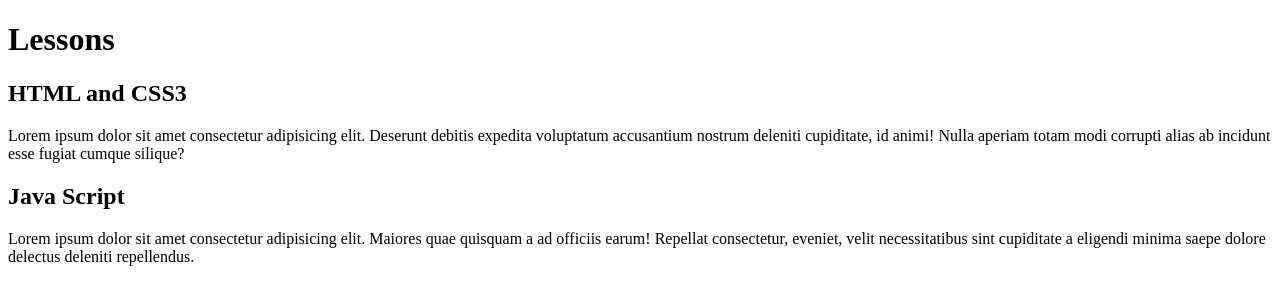
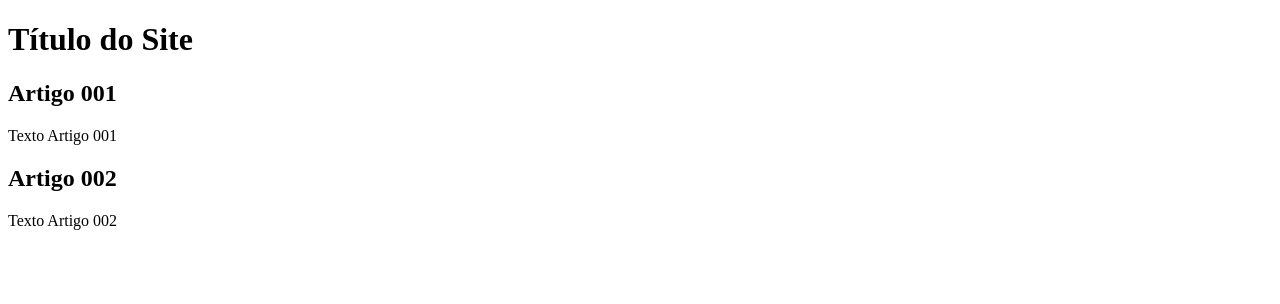
Before and after one commit to lemecamila/Creating-WebSite, a plain HTML site: page index.html in a window 1280 px wide. Drawn offline with Linux system fonts and the light colour scheme.

Commit message:
Update index.html

```diff
--- a/index.html
+++ b/index.html
@@ -4,23 +4,20 @@
     <meta charset="UTF-8">
     <meta name="viewport" content="width=device-width, initial-scale=1.0">
     <title>Titulo do Site</title>
+    <link rel="stylesheet" href="estilos/style.css">
 </head>
 <body>
     <main>
         <header>
-            <h1>Lessons</h1>
+            <h1>Título do Site</h1>
         </header>
         <article>
-            <h1>HTML and CSS3</h1>
-            <p>Lorem ipsum dolor sit amet consectetur adipisicing elit.
-                Deserunt debitis expedita voluptatum accusantium nostrum deleniti cupiditate,
-                id animi! Nulla aperiam totam modi corrupti alias ab incidunt esse fugiat cumque silique?</p>
+            <h1>Artigo 001</h1>
+            <p>Texto Artigo 001</p>
         </article>
         <article>
-            <h1>Java Script</h1>
-            <p>Lorem ipsum dolor sit amet consectetur adipisicing elit.
-                Maiores quae quisquam a ad officiis earum! Repellat consectetur, eveniet,
-                velit necessitatibus sint cupiditate a eligendi minima saepe dolore delectus deleniti repellendus.</p>
+            <h1>Artigo 002</h1>
+            <p>Texto Artigo 002</p>
         </article>
     </main>
 </body>
```
